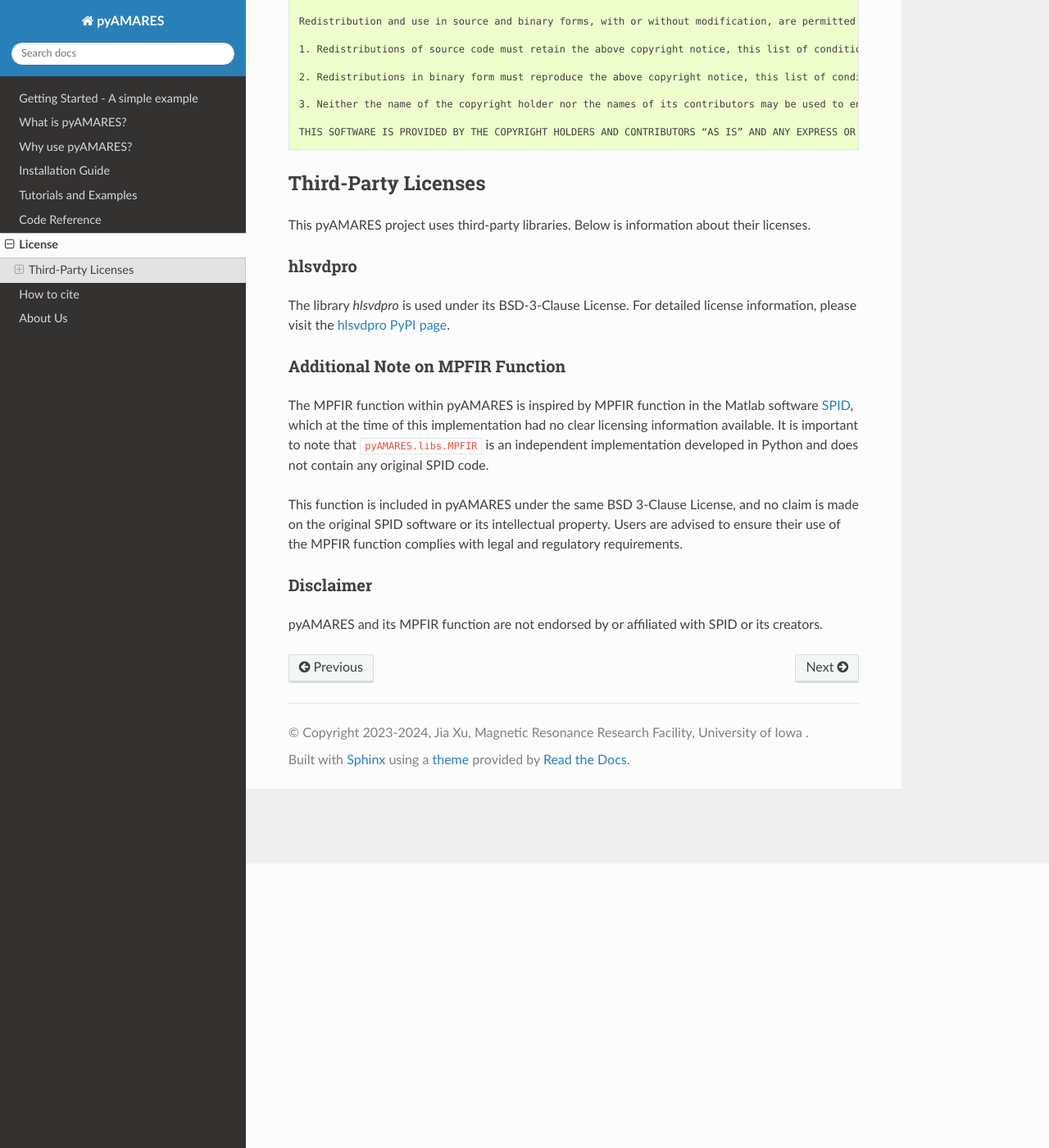
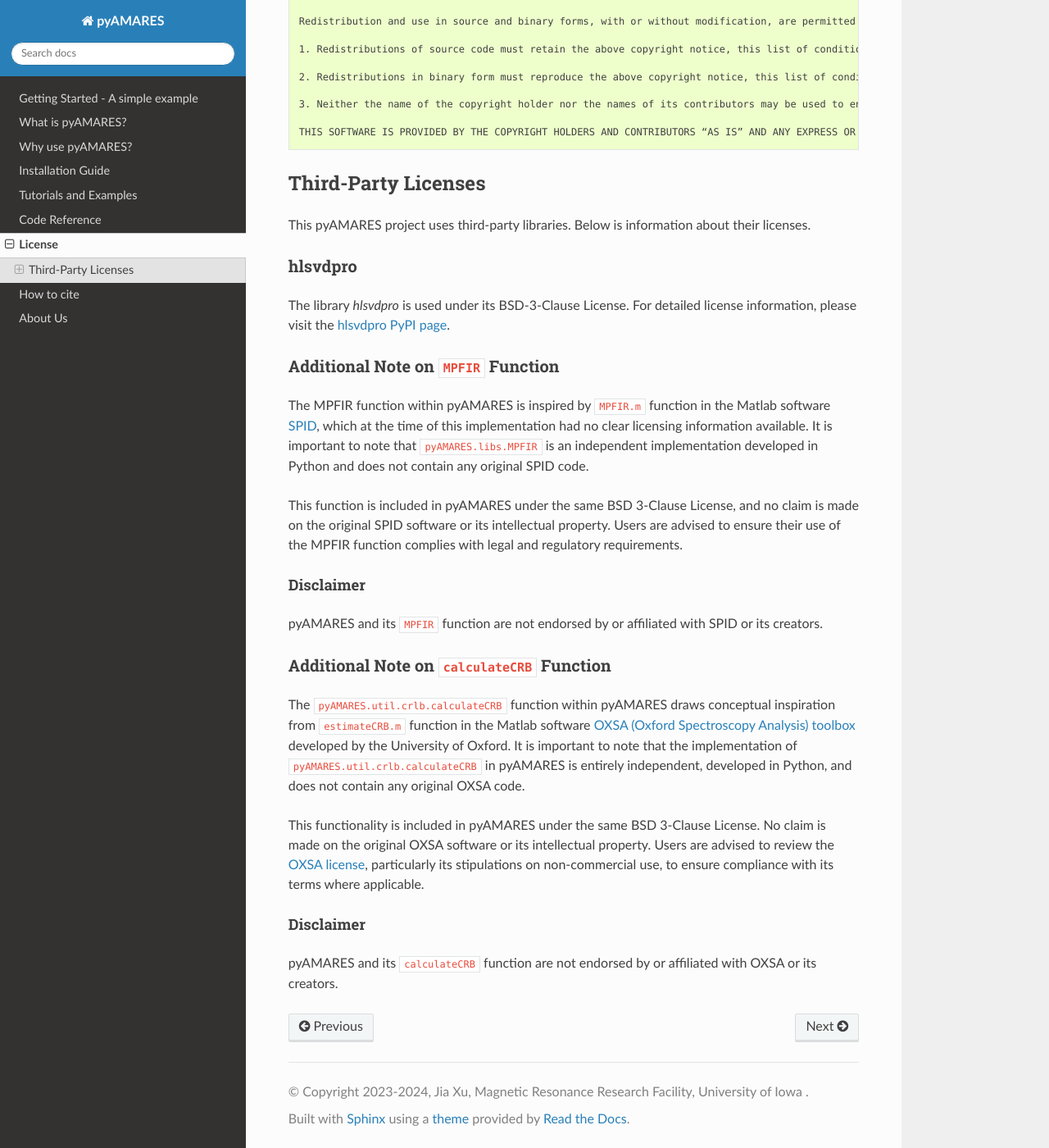
Before and after one commit to HawkMRS/pyAMARES, a Sphinx documentation site: the page built from docs/source/license.rst, in a window 1280 px wide and 1400 px high, scrolled down 347 px. Shown: the whole window at 82% size. Built offline with Sphinx 7.4.7 and the Read the Docs theme 2.0.0, drawn with Linux system fonts in a browser that asks for light colours; pages that are not in the unit, such as notebooks, are missing from menus.

Commit message:
add reference to OXSA license

```diff
--- a/docs/source/license.rst
+++ b/docs/source/license.rst
@@ -16,16 +16,28 @@ hlsvdpro
 ^^^^^^^^
 The library `hlsvdpro` is used under its BSD-3-Clause License. For detailed license information, please visit the `hlsvdpro PyPI page <https://pypi.org/project/hlsvdpro/>`_.
 
-Additional Note on MPFIR Function
-^^^^^^^^^^^^^^^^^^^^^^^^^^^^^^^^^
+Additional Note on ``MPFIR`` Function
+^^^^^^^^^^^^^^^^^^^^^^^^^^^^^^^^^^^^^
 
-The MPFIR function within pyAMARES is inspired by MPFIR function in the Matlab software `SPID <https://homes.esat.kuleuven.be/~sistawww/biomed/etumour/SPID/ManualSPID.pdf>`_, which at the time of this implementation had no clear licensing information available.
+The MPFIR function within pyAMARES is inspired by ``MPFIR.m`` function in the Matlab software `SPID <https://homes.esat.kuleuven.be/~sistawww/biomed/etumour/SPID/ManualSPID.pdf>`_, which at the time of this implementation had no clear licensing information available.
 It is important to note that ``pyAMARES.libs.MPFIR`` is an independent implementation developed in Python and does not contain any original SPID code.
 
 This function is included in pyAMARES under the same BSD 3-Clause License, and no claim is made on the original SPID software or its intellectual property.
 Users are advised to ensure their use of the MPFIR function complies with legal and regulatory requirements.
 
 Disclaimer
-^^^^^^^^^^
+""""""""""
 
-pyAMARES and its MPFIR function are not endorsed by or affiliated with SPID or its creators.
+pyAMARES and its ``MPFIR`` function are not endorsed by or affiliated with SPID or its creators.
+
+
+Additional Note on ``calculateCRB`` Function
+^^^^^^^^^^^^^^^^^^^^^^^^^^^^^^^^^^^^^^^^^^^^
+The ``pyAMARES.util.crlb.calculateCRB`` function within pyAMARES draws conceptual inspiration from ``estimateCRB.m`` function in the Matlab software `OXSA (Oxford Spectroscopy Analysis) toolbox <https://github.com/OXSAtoolbox/OXSA>`_ developed by the University of Oxford. It is important to note that the implementation of ``pyAMARES.util.crlb.calculateCRB`` in pyAMARES is entirely independent, developed in Python, and does not contain any original OXSA code.
+
+This functionality is included in pyAMARES under the same BSD 3-Clause License. No claim is made on the original OXSA software or its intellectual property. Users are advised to review the `OXSA license <https://raw.githubusercontent.com/OXSAtoolbox/OXSA/master/LICENSE.txt>`_, particularly its stipulations on non-commercial use, to ensure compliance with its terms where applicable.
+
+Disclaimer
+""""""""""
+
+pyAMARES and its ``calculateCRB`` function are not endorsed by or affiliated with OXSA or its creators.
```
